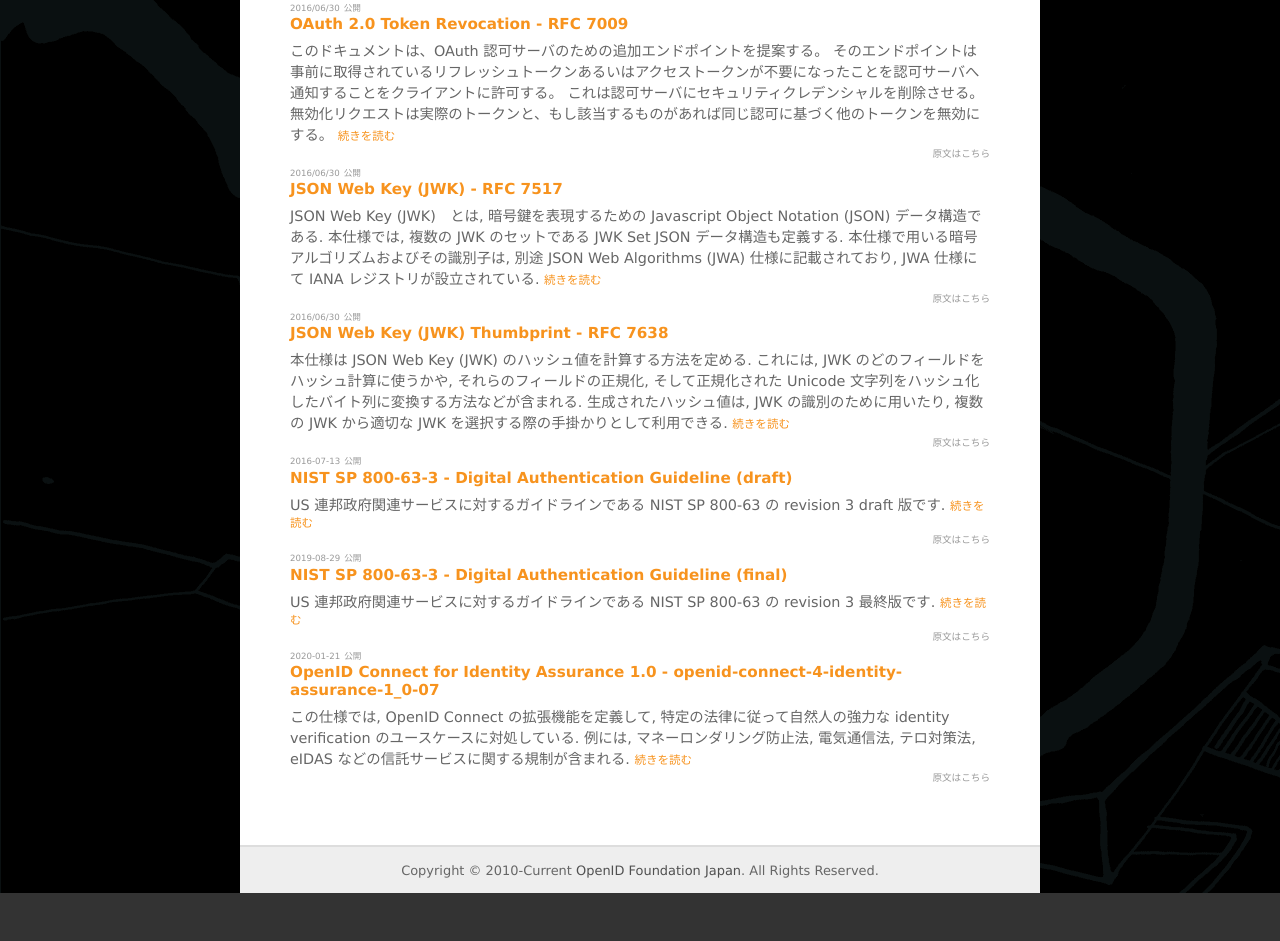
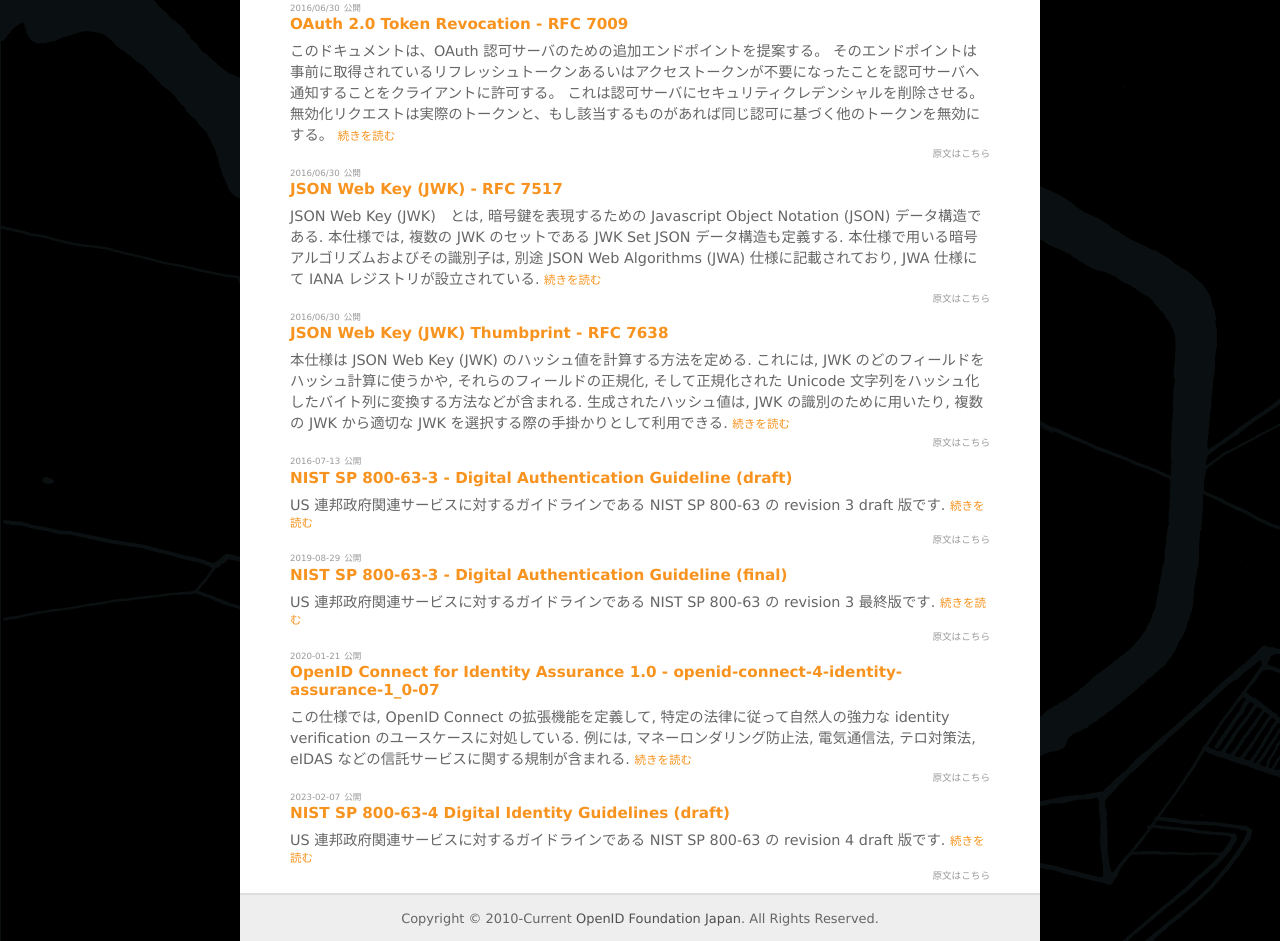
Before and after one commit to openid-foundation-japan/openid-foundation-japan.github.com, a plain HTML site: page index.html in a window 1280 px wide. Shown: the part 2662-3603 px from the top of the page. Before the commit the page ends 3555 px from the top, so only its background shows below. Drawn offline with Linux system fonts and the light colour scheme; a script that the page names is missing.

Commit message:
sp800-63-4

```diff
--- a/index.html
+++ b/index.html
@@ -391,22 +391,25 @@
           <p class="original"><a href="https://openid.net/specs/openid-connect-4-identity-assurance-1_0.html">原文はこちら</a></p>
         </footer>
       </article>
+      <article>
+        <header>
+          <p><time datetime="2023-02-07">2023-02-07</time></p>
+          <h3><a href="/800-63-4/index.ja.html">NIST SP 800-63-4 Digital Identity Guidelines (draft)</a></h3>
+        </header>
+        <p>
+          US 連邦政府関連サービスに対するガイドラインである NIST SP 800-63 の revision 4 draft 版です.
+          <span class="more">
+            <a href="/800-63-4/index.ja.html" title="NIST SP 800-63-4 Digital Identity Guidelines (draft)">続きを読む</a>
+          </span>
+        </p>
+        <footer>
+          <p class="original"><a href="https://pages.nist.gov/800-63-4/">原文はこちら</a></p>
+        </footer>
+      </article>
     </section>
-    <aside>
-      <fb:like href="https://www.facebook.com/pages/OpenID-Foundation-Japan-fan-yijiao-yu-WG/187075631325266" show_faces="true" width="700"></fb:like>
-      <div id="disqus_thread"></div>
-    </aside>
     <footer>
       <small>Copyright &copy; 2010-Current <a href="https://www.openid.or.jp/">OpenID Foundation Japan</a>. All Rights Reserved.</small>
     </footer>
-    <script src="https://connect.facebook.net/en_US/all.js#xfbml=1"></script>
-    <script type="text/javascript">
-      (function() {
-       var dsq = document.createElement('script'); dsq.type = 'text/javascript'; dsq.async = true;
-       dsq.src = 'https://oidfj-trans.disqus.com/embed.js';
-       (document.getElementsByTagName('head')[0] || document.getElementsByTagName('body')[0]).appendChild(dsq);
-      })();
-    </script>
     <script>
       (function(i,s,o,g,r,a,m){i['GoogleAnalyticsObject']=r;i[r]=i[r]||function(){
       (i[r].q=i[r].q||[]).push(arguments)},i[r].l=1*new Date();a=s.createElement(o),
```
